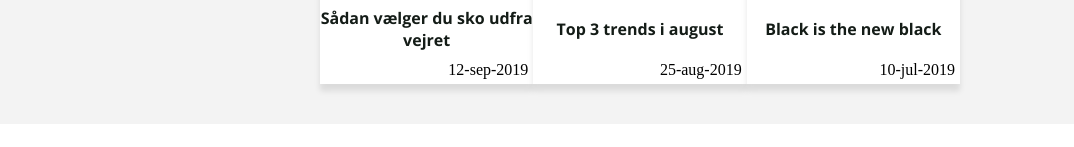
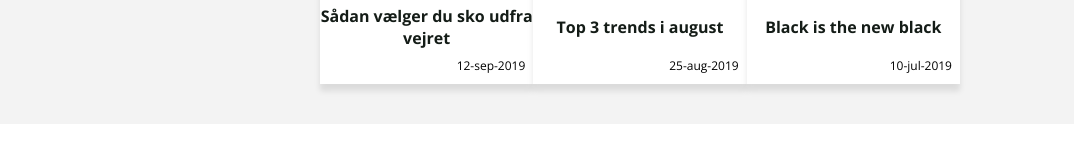
Before and after one commit to Aoksuz/webshop, a plain HTML site: page index.html in a window 1280 px wide. Shown: the part 2134-2281 px from the top of the page, without its empty margins (0-1074 px from the left). Drawn offline with nearby package versions, Linux system fonts and the light colour scheme.

Commit message:
styles fixed til branch

```diff
--- a/css/styles.css
+++ b/css/styles.css
@@ -443,7 +443,9 @@ img {
 .blogdato{
     display: flex;
     justify-content: flex-end;
-    padding: 0 5px 5px 0;
+    padding: 0 8px 10px 0;
+    font-family: "Open Sans", sans-serif;
+    font-size: 12px;
 }
 
 /* Nye varer */
```
